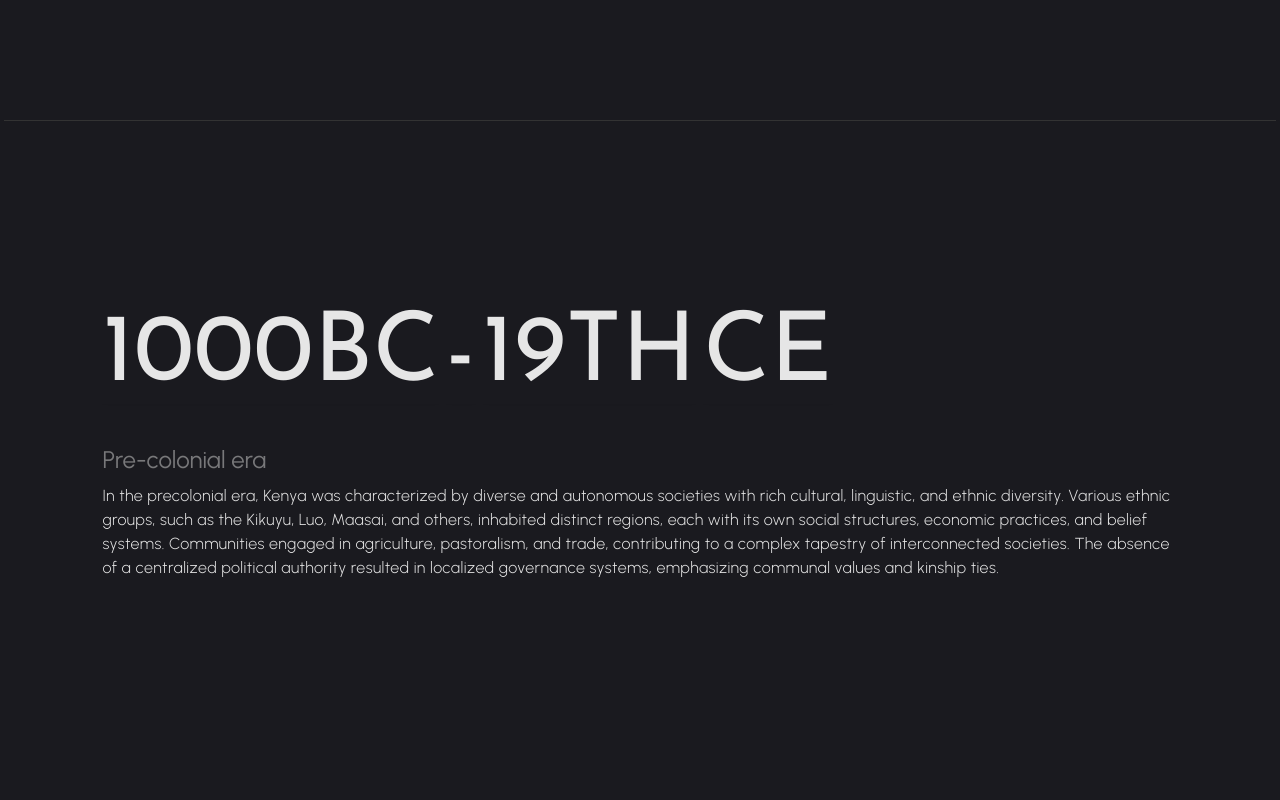
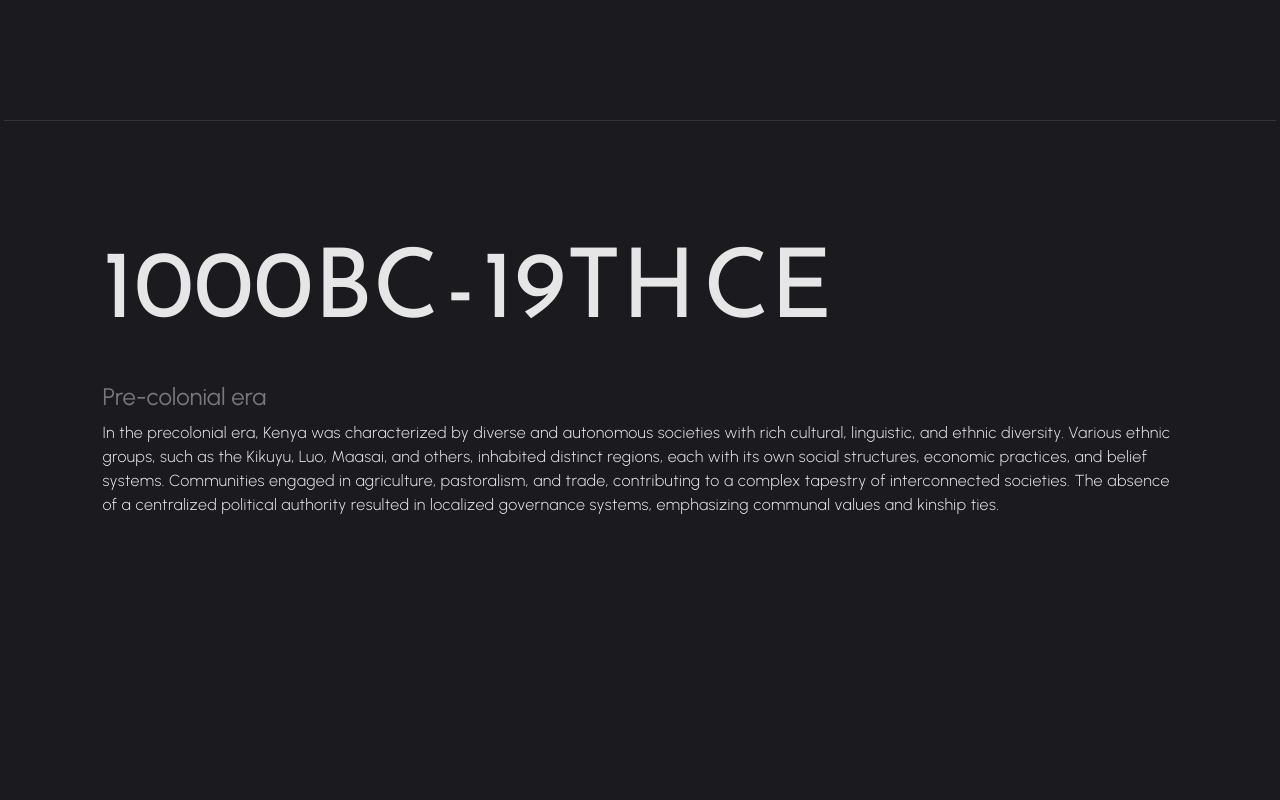
Before and after one commit to jmoseka/jamhuriday, a Next.js app: page / in a window 1280 px wide. Shown: the part 680-1480 px from the top of the page. Built offline with nearby package versions, Linux system fonts and the light colour scheme.

Commit message:
adjust body text sizing and intro spacings

```diff
--- a/app/globals.css
+++ b/app/globals.css
@@ -44,8 +44,7 @@ figure {
 }
 
 .intro {
-  @apply relative py-44;
-
+  @apply relative h-[100vh];
   display: table;
   background-attachment: fixed;
 }
@@ -62,7 +61,7 @@ figure {
 }
 
 .line span {
-  @apply block w-full h-[0.08px] bg-[#333333];
+  @apply block w-full h-[0.08px] bg-[#333333] xl:h-[1px];
 }
 
 /* Precolonial section style*/
@@ -109,7 +108,7 @@ figcaption {
 }
 
 .body-text {
-  @apply font-light tracking-wide text-[0.97rem] md:text-base 2xl:text-[1.1vw]  2xl:leading-[1.4vw];
+  @apply font-light tracking-wide text-[0.97rem] md:text-base 2xl:text-[1.2vw]  2xl:leading-[1.8vw];
 }
 
 .textTitle {
--- a/app/page.js
+++ b/app/page.js
@@ -104,7 +104,7 @@ export default function Home() {
         <span></span>
       </div>
 
-      <section className='colonial-rule'>
+      <section className='colonial-rule '>
 
 
         <div className='px-2 sm:px-[8vw]'>
@@ -116,7 +116,7 @@ export default function Home() {
         </div>
 
 
-        <div className={`relative ${windowWidth > 700 ? 'h-[100vh]' : 'h-[60vh]'} w-[100%]`}>
+        <div className={`relative  ${windowWidth > 700 ? 'h-[100vh]' : 'h-[60vh]'} w-[100%]`}>
           <Image src={maumau} alt='mau mau troops' fill style={{ objectFit: "cover" }} />
         </div>
 
--- a/components/IntroText.jsx
+++ b/components/IntroText.jsx
@@ -15,7 +15,7 @@ export default function IntroText({ title, subtitle, desc }) {
 
   return (
     <div className="intro w-full ">
-      <div className="h-[100%] flex flex-col gap-10 2xl:gap-28">
+      <div className="h-[100%] flex flex-col gap-10 2xl:gap-28 pt-28 xl-32 2xl:pt-[10vw]">
         <motion.h2
           ref={element}
           style={{ opacity: scrollYProgress }}
@@ -33,7 +33,9 @@ export default function IntroText({ title, subtitle, desc }) {
         </motion.h2>
 
         <div className="flex flex-col gap-2 2xl:gap-16">
-          <h3 className="text-subtitle text-xl md:text-2xl 2xl:text-[1.8vw]">{subtitle}</h3>
+          <h3 className="text-subtitle text-xl md:text-2xl 2xl:text-[1.8vw]">
+            {subtitle}
+          </h3>
           <p className="body-text">{desc}</p>
         </div>
       </div>
```
